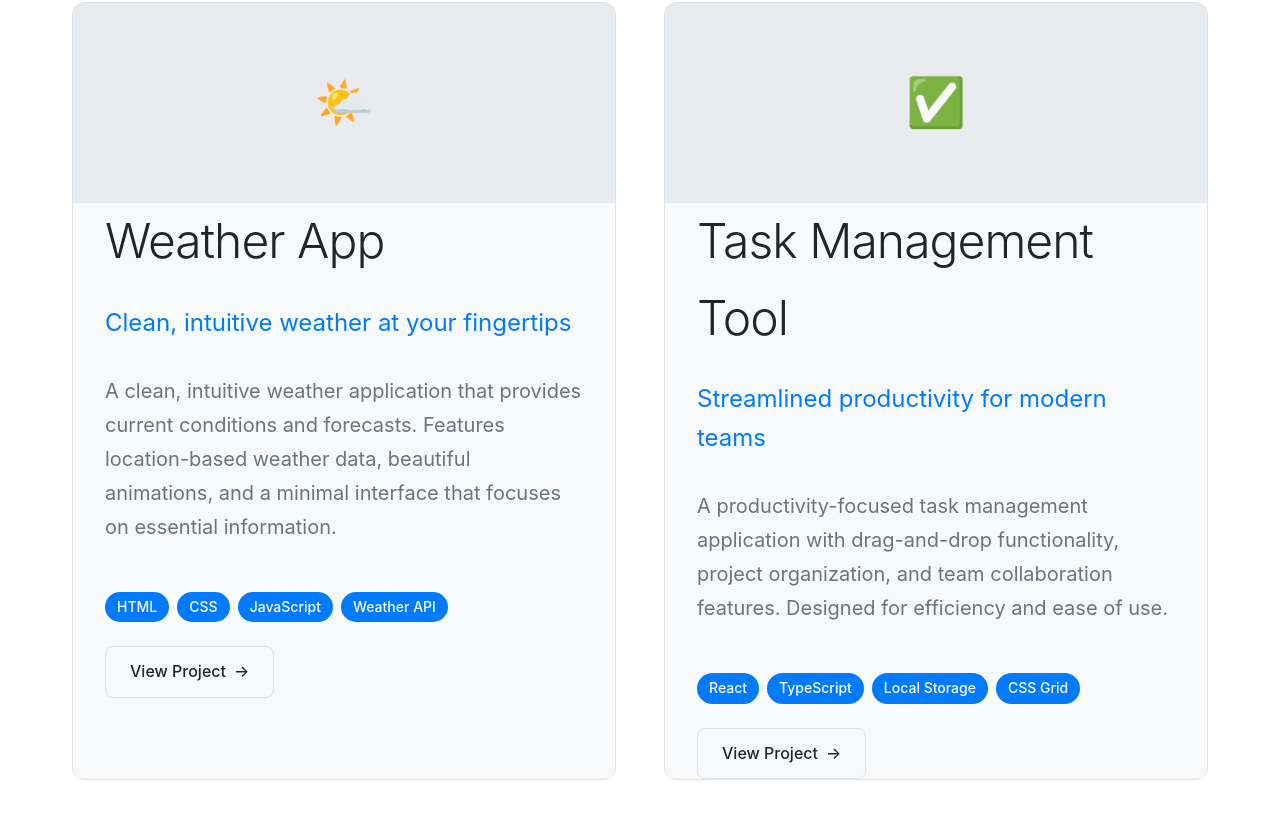
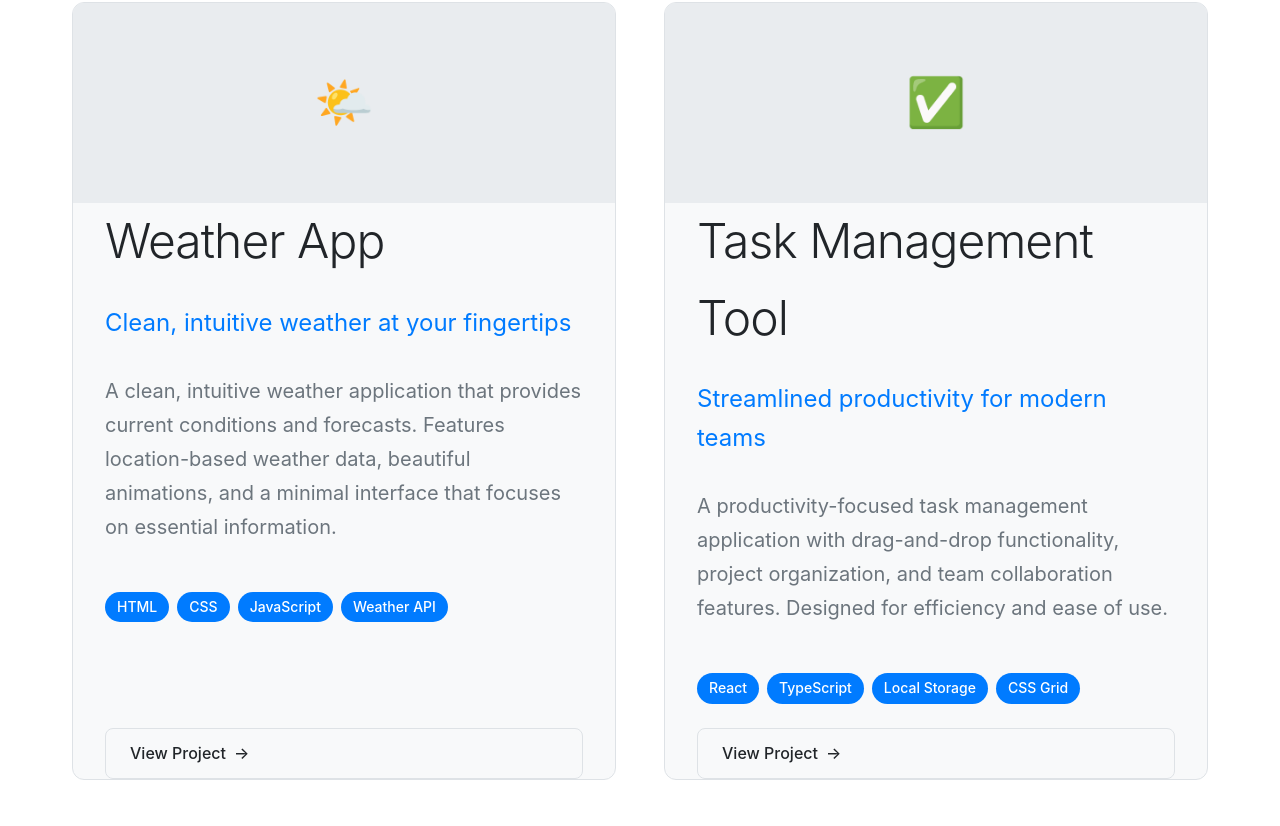
Before and after one commit to nora-rasuli/nora-rasuli, a website: page index.html in a window 1280 px wide. Shown: the part 1522-2348 px from the top of the page. Drawn offline with Linux system fonts and the light colour scheme.

Commit message:
update css

```diff
--- a/styles/base.css
+++ b/styles/base.css
@@ -297,6 +297,8 @@ body {
   opacity: 0;
   transform: translateY(20px);
   animation: fadeInUp 0.6s ease forwards;
+  display: flex;
+  flex-direction: column;
 }
 
 .project-card:nth-child(1) {
@@ -339,6 +341,9 @@ body {
 
 .project-content {
   padding: 2rem;
+  display: flex;
+  flex-direction: column;
+  flex: 1 1 auto;
 }
 
 .project-title {
@@ -384,6 +389,7 @@ body {
   text-decoration: none;
   font-weight: 500;
   transition: color 0.3s ease;
+  margin-top: auto;
 }
 
 .project-link:hover {
```
